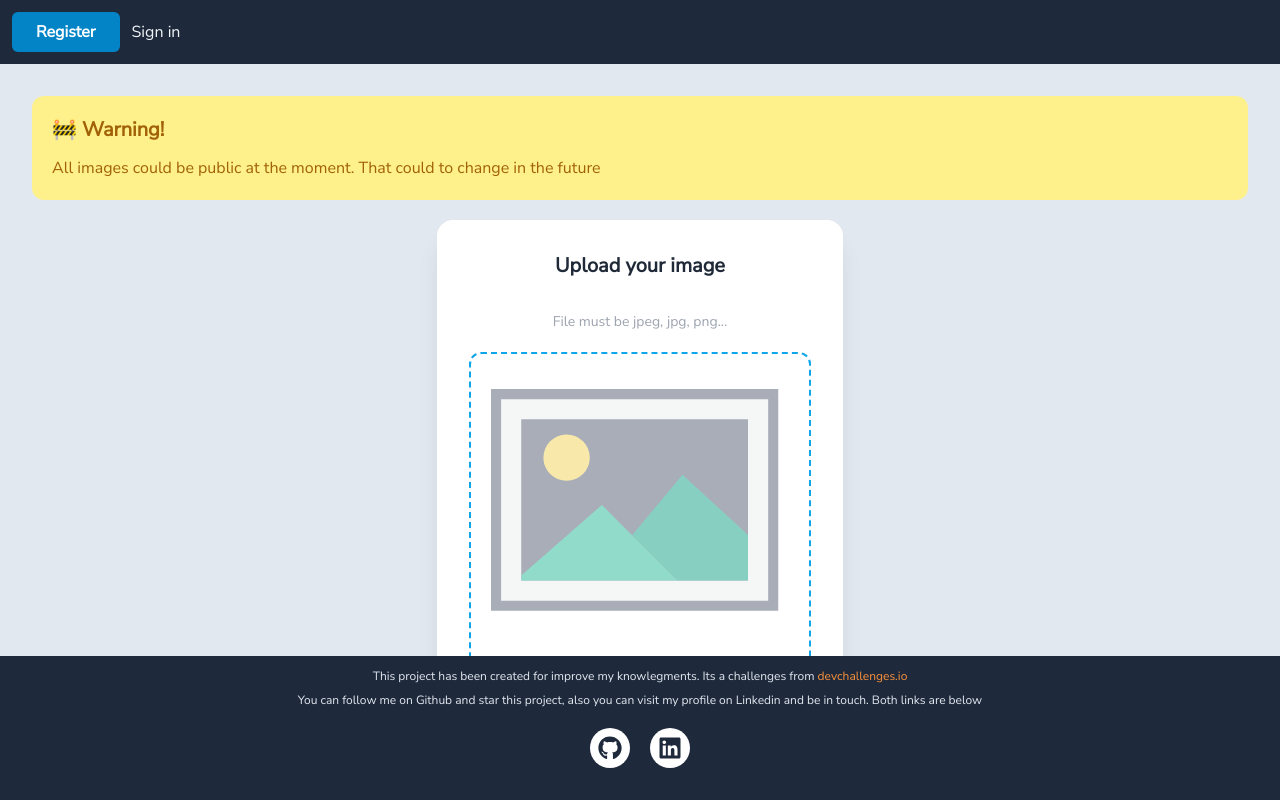
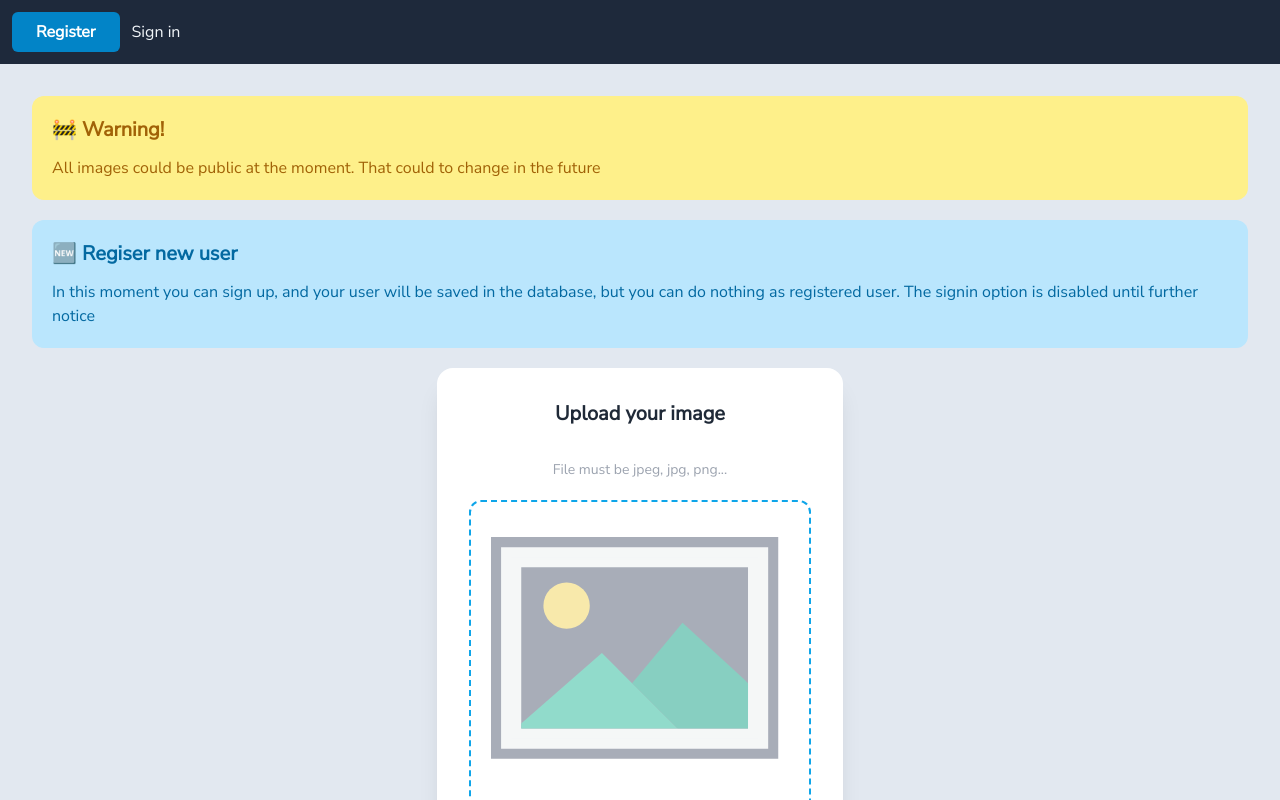
Before and after one commit to JoseVteRS/image-uploader, a React (Vite) app in the folder frontend/: page / in a window 1280 px wide. Shown: the top 800 px of the page. Built offline with nearby package versions, Linux system fonts and the light colour scheme.

Commit message:
fix/key add/notice

```diff
--- a/frontend/src/components/card-images-list.jsx
+++ b/frontend/src/components/card-images-list.jsx
@@ -22,7 +22,7 @@ const CardImagesList = () => {
 					{images.length != 0 &&
 						images.map(image => {
 							return (
-								<div className=' border-b-2 py-10 border-gray-50'>
+								<div key={image.src} className=' border-b-2 py-10 border-gray-50'>
 									<div>
 										<div className='w-12/12'>
 											<img src={image.src} className='w-full rounded-md' />
--- a/frontend/src/components/card-uploader.jsx
+++ b/frontend/src/components/card-uploader.jsx
@@ -49,6 +49,11 @@ const CardUploader = () => {
 				kind='warning'
 				title='🚧 Warning!'
 				text='All images could be public at the moment. That could to change in the future'
+			/>
+			<Notice
+				kind='info'
+				title='🆕 Regiser new user'
+				text='In this moment you can sign up, and your user will be saved in the database, but you can do nothing as registered user. The signin option is disabled until further notice'
 			/>
 			<section className='md:flex gap-5 justify-center'>
 				<Card>
--- a/frontend/src/components/ui/footer.jsx
+++ b/frontend/src/components/ui/footer.jsx
@@ -4,10 +4,10 @@ import LinkedinIcon from '../icons/linkedin-icon';
 
 const Footer = () => {
 	return (
-		<footer className='bg-slate-800 p-3  sticky bottom-0 w-full text-xs'>
+		<footer className='bg-slate-800 p-3  w-full text-xs'>
 			<div className='text-slate-200 container mx-auto text-center'>
 				<p className='mb-2'>
-					This project has been created for improve my knowlegments. Its a
+					This project has been created to improve my knowlegments. Its a
 					challenges from{' '}
 					<a
 						href='https://devchallenges.io/'
```
